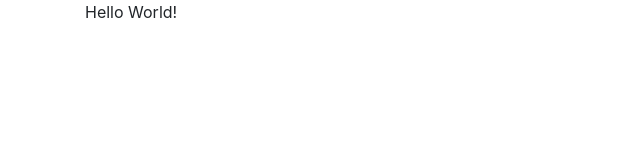
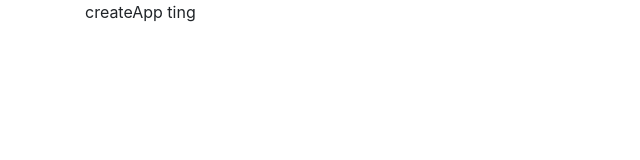
Before and after one commit to mavelyc/appapp, a React (Create React App) app in the folder client/: page /create in a window 1280 px wide. Shown: the top 160 px of the page, without its empty margins (0-640 px from the left). Built offline with nearby package versions, Linux system fonts and the light colour scheme; the HTML template or start-up script is replaced by a standard one.

Commit message:
set up route

```diff
--- a/client/src/App.js
+++ b/client/src/App.js
@@ -3,11 +3,15 @@
 import './App.css';
 import 'bootstrap/dist/css/bootstrap.min.css';
 
+import CreateApp from './components/CreateApp';
+
 function App() {
   return (
-    <div className="container">
-      Hello World!
-    </div>
+    <Router>
+      <div className="container">
+        <Route path='/create' component={CreateApp}/>
+      </div>
+    </Router>
   );
 }
 
--- a/client/src/components/createApp.js
+++ b/client/src/components/createApp.js
@@ -2,7 +2,7 @@
 import DatePicker from 'react-datepicker';
 import "react-datepicker/dist/react-datepicker.css";
 
-class createApp extends Component {
+class CreateApp extends Component {
     constructor(props) {
         super(props)
 
@@ -21,4 +21,4 @@
 
 };
 
-export default createApp;
+export default CreateApp;
```
